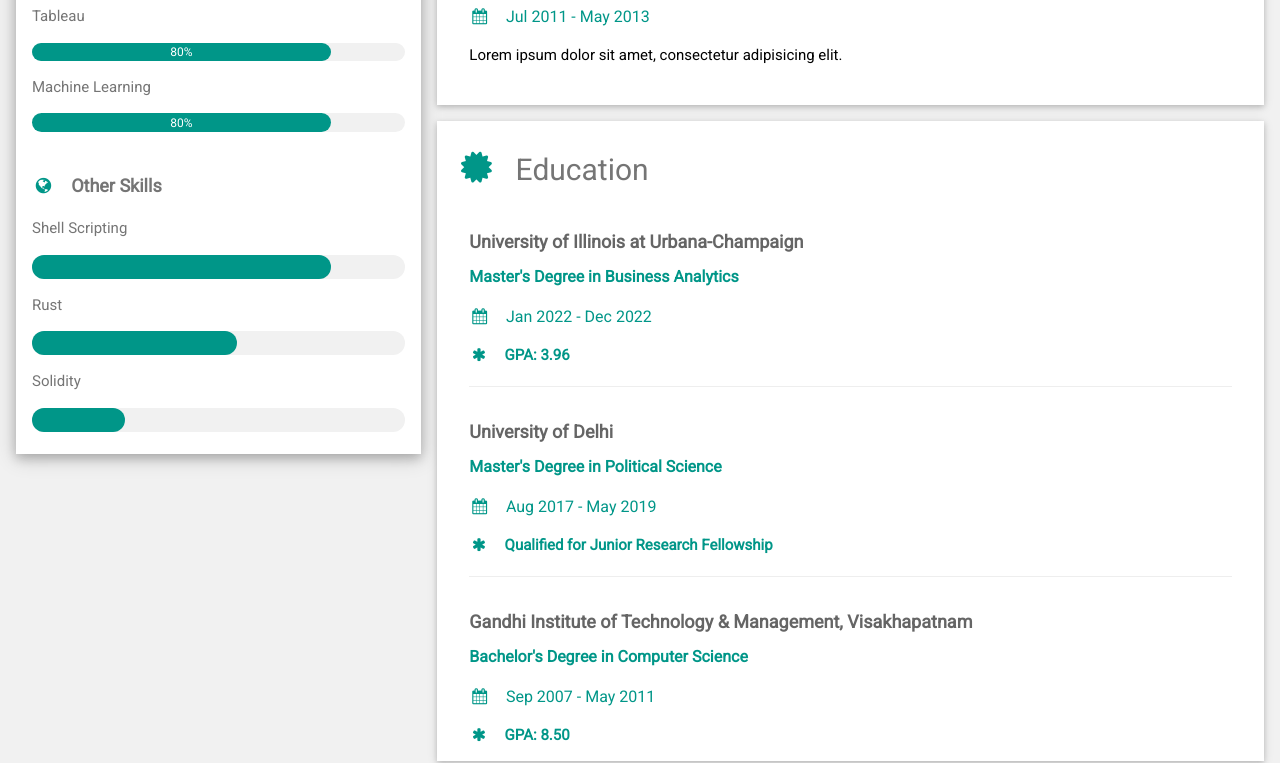
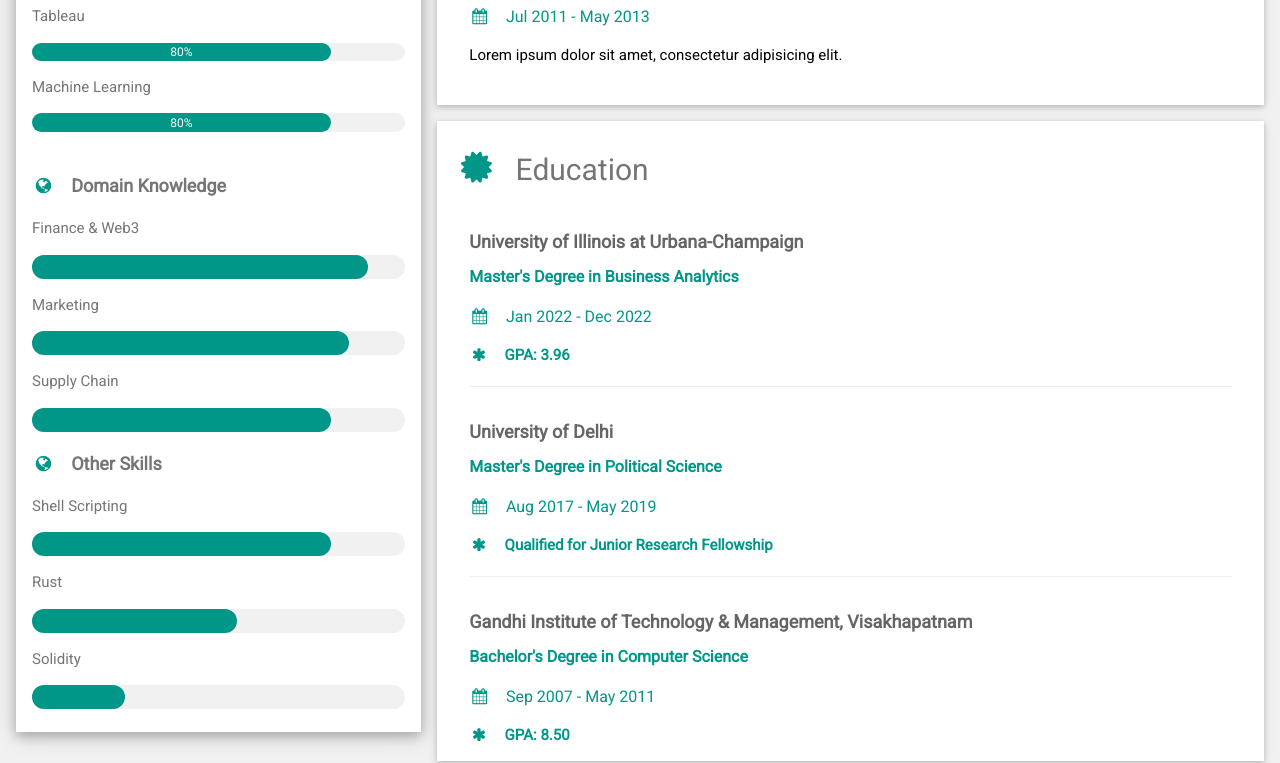
Before and after one commit to whyabhinay/portfolio.io, a plain HTML site: page resume.html in a window 1280 px wide. Shown: the part 792-1555 px from the top of the page. Drawn offline with nearby package versions, Linux system fonts and the light colour scheme.

Commit message:
Update resume.html

```diff
--- a/resume.html
+++ b/resume.html
@@ -56,6 +56,20 @@ html,body,h1,h2,h3,h4,h5,h6 {font-family: "Roboto", sans-serif}
             <div class="w3-container w3-center w3-round-xlarge w3-teal" style="width:80%">80%</div>
           </div>
           <br>
+
+          <p class="w3-large w3-text-theme"><b><i class="fa fa-globe fa-fw w3-margin-right w3-text-teal"></i>Domain Knowledge</b></p>
+          <p>Finance & Web3</p>
+          <div class="w3-light-grey w3-round-xlarge">
+            <div class="w3-round-xlarge w3-teal" style="height:24px;width:90%"></div>
+          </div>
+          <p>Marketing</p>
+          <div class="w3-light-grey w3-round-xlarge">
+            <div class="w3-round-xlarge w3-teal" style="height:24px;width:85%"></div>
+          </div>
+          <p>Supply Chain</p>
+          <div class="w3-light-grey w3-round-xlarge">
+            <div class="w3-round-xlarge w3-teal" style="height:24px;width:80%"></div>
+          </div>
 
           <p class="w3-large w3-text-theme"><b><i class="fa fa-globe fa-fw w3-margin-right w3-text-teal"></i>Other Skills</b></p>
           <p>Shell Scripting</p>
```
